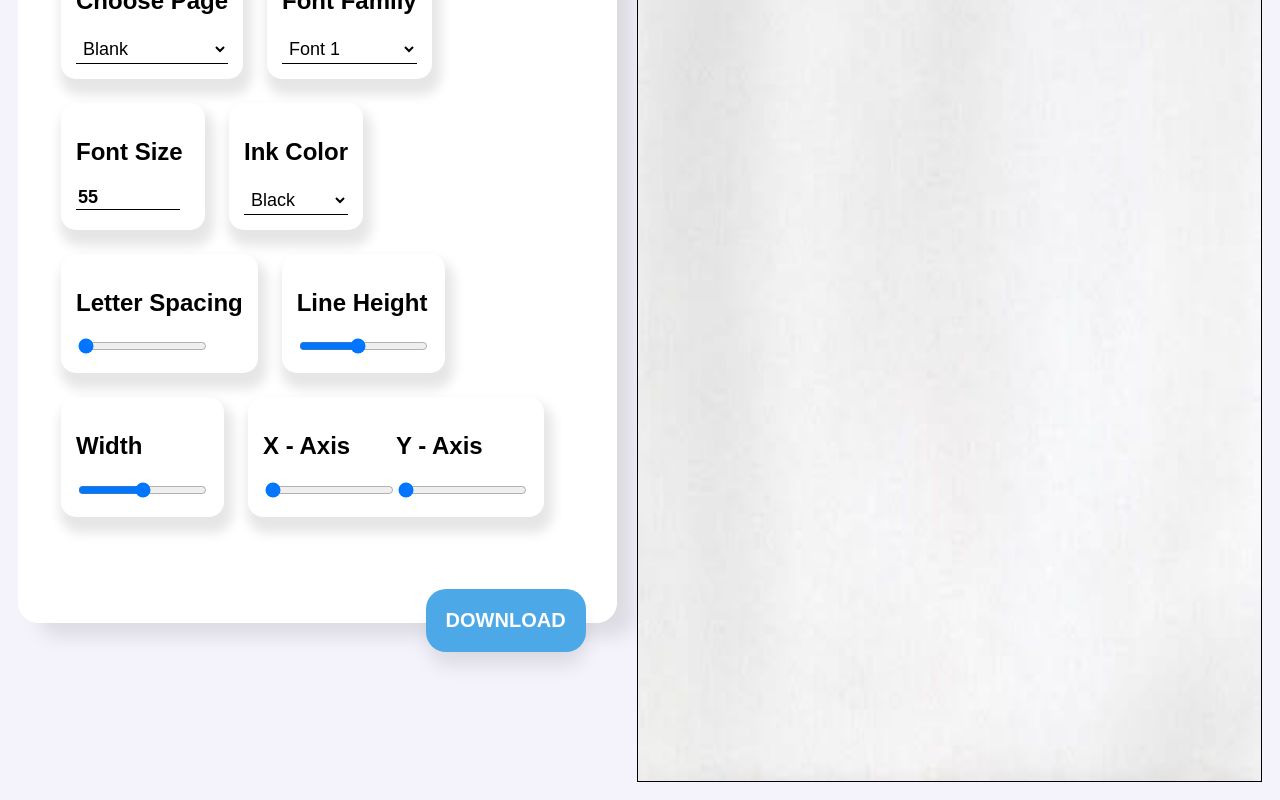
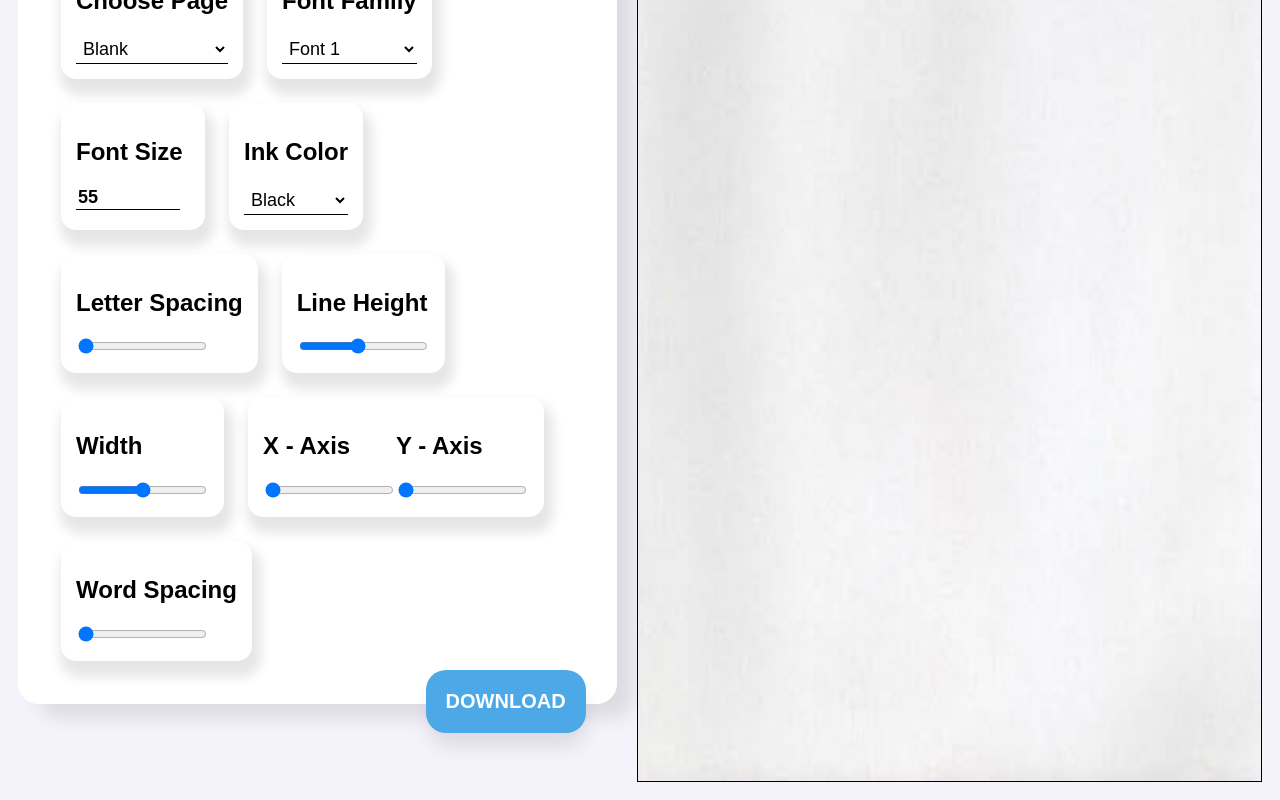
Before and after one commit to adw-ait/Assignment-Writer, a React (Create React App) app: page / in a window 1280 px wide. Shown: the part 511-1311 px from the top of the page. Built offline with nearby package versions, Linux system fonts and the light colour scheme.

Commit message:
added word spacing

```diff
--- a/src/App.js
+++ b/src/App.js
@@ -25,6 +25,7 @@ function App() {
     inkColor: "black",
     fontFamily: "customFont1",
     bgPage: "blank",
+    wordSpacing: 0,
     handWrittenWidth: handwrittenAreaRef,
   });
 
@@ -38,6 +39,12 @@ function App() {
   }, [isMobile]);
 
   // ********************* HANDLER FUNCTIONS *********************
+
+  //** Word spacing */
+  const handleWordSpacing = (e) => {
+    setsettings({ ...settings, wordSpacing: e.target.value });
+  };
+
   //** Handwriting area width */
   const handleWidth = (e) => {
     setsettings({ ...settings, handWrittenWidth: e.target.value });
@@ -111,6 +118,7 @@ function App() {
         sethandwrittenAreaWidth,
         handwrittenAreaWidth,
         handleWidth,
+        handleWordSpacing,
       }}
     >
       {isMobile ? null : (
--- a/src/HandwritingArea.js
+++ b/src/HandwritingArea.js
@@ -35,6 +35,7 @@ function HandwritingArea() {
             color: `${settings.inkColor}`,
             fontFamily: `${settings.fontFamily}`,
             width: `${settings.handWrittenWidth}px`,
+            wordSpacing: `${settings.wordSpacing}px`,
           }}
         >
           {inputValue}
--- a/src/LazyLoadedComponents.js
+++ b/src/LazyLoadedComponents.js
@@ -1,5 +1,6 @@
 import React from "react";
 
+const WordSpacing = React.lazy(() => import("./WordSpacing"));
 const LetterSpacing = React.lazy(() => import("./LetterSpacing"));
 const LineHeight = React.lazy(() => import("./LineHeight"));
 const WritingAreaWidth = React.lazy(() => import("./WritingAreaWidth"));
@@ -13,6 +14,7 @@ function LazyLoadedComponents() {
       <LineHeight />
       <WritingAreaWidth />
       <AxisManage />
+      <WordSpacing />
       <DownloadPage />
     </React.Fragment>
   );
--- /dev/null
+++ b/src/WordSpacing.js
@@ -0,0 +1,19 @@
+import React, { useContext } from "react";
+import { AppContext } from "./App";
+
+function WordSpacing() {
+  const { settings, handleWordSpacing } = useContext(AppContext);
+  return (
+    <div className="flex-container-Settings-Items">
+      <h2>Word Spacing</h2>
+      <input
+        type="range"
+        max="50"
+        value={settings.wordSpacing}
+        onChange={handleWordSpacing}
+      />
+    </div>
+  );
+}
+
+export default WordSpacing;
--- a/src/style.css
+++ b/src/style.css
@@ -192,10 +192,8 @@ html {
   cursor: pointer;
 }
 
-.hiddenDiv {
-  /* min-height: 297mm;
-  min-width: 210mm;
-  max-height: 297mm;
-  max-width: 210mm; */
-  display: none;
+/* Letter spacing */
+.sliderValue {
+  margin: 0px;
+  padding: 0px;
 }
```
Also changed, not shown: 1 other file (tests, documents, lock files or other folders).
